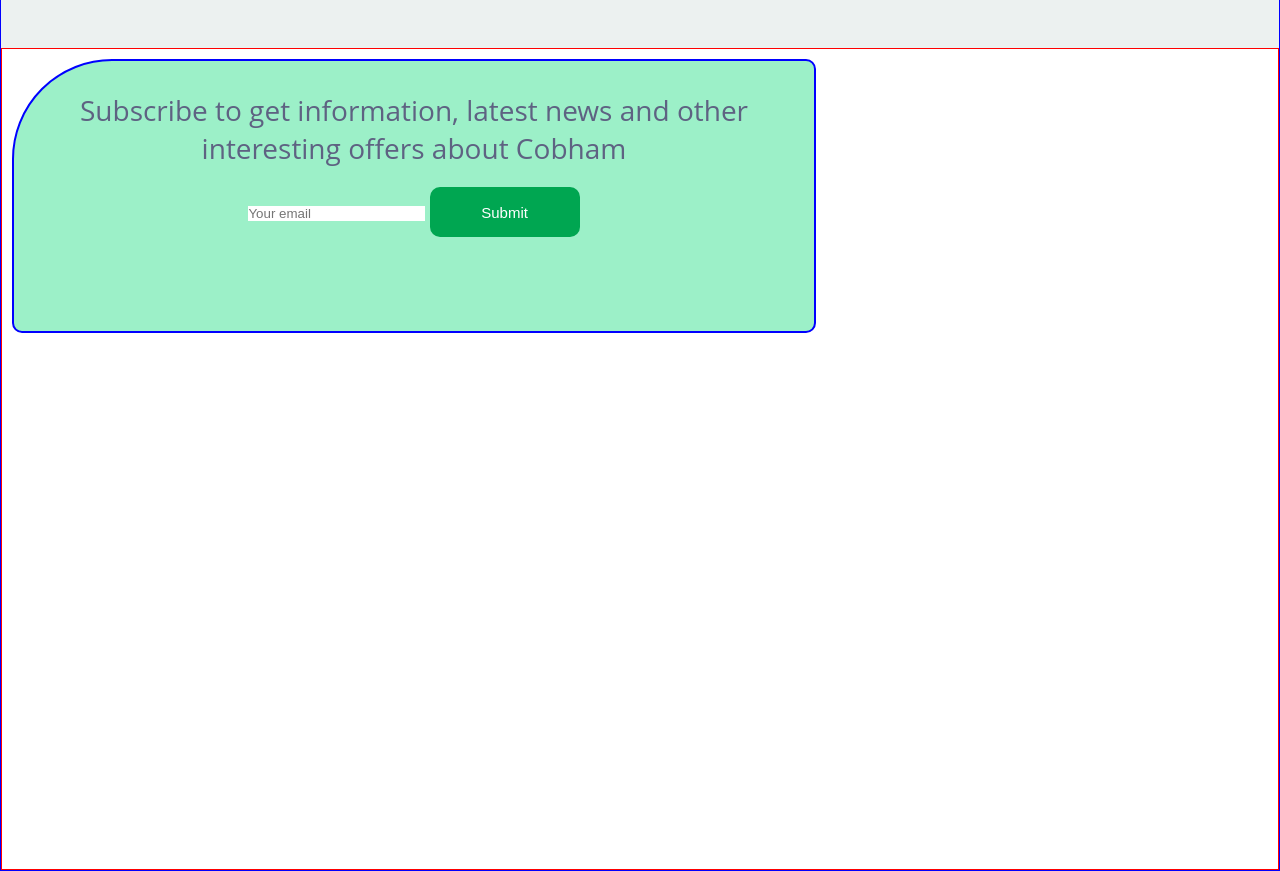
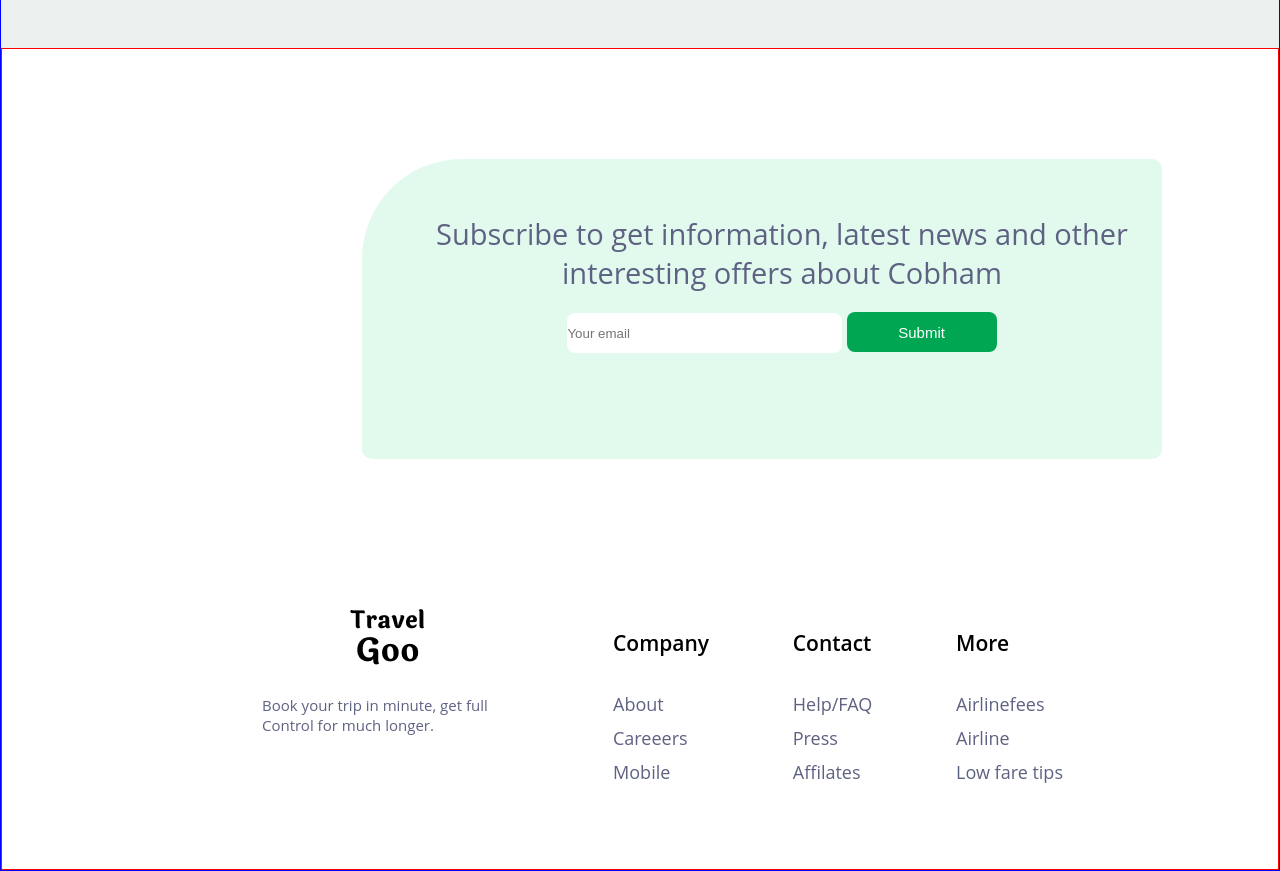
Before and after one commit to Antisocialglitch/Antisocialglitch, a plain HTML site: page TG.html in a window 1280 px wide. Shown: the part 5259-6130 px from the top of the page. Drawn offline with Linux system fonts and the light colour scheme.

Commit message:
version 1 updated

```diff
--- a/TG.html
+++ b/TG.html
@@ -6,6 +6,7 @@
     <title>Document</title>
     <link rel="stylesheet" href="style.css">
     <link rel="preconnect" href="https://fonts.googleapis.com">
+    <script src="/script.js"></script>
 </head>
 <body>
 
@@ -260,6 +261,40 @@
     <button type="button">Submit</button>
     </Form>
    </div>
+   <div class="footerlogo">
+        <img src="/Assets/logos.png" alt="">
+        <h4>Book your trip in minute, get full
+           <br> Control for much longer.
+            </h4>
+   </div>
+   <div class="breez">
+    <span>
+    <h3>Company</h3>
+    <ul>
+        <li>About</li>
+        <li>Careeers</li>
+        <li>Mobile</li>
+    </ul>
+</span>
+<span>
+    <h3>Contact</h3>
+    <ul>
+        <li>Help/FAQ</li>
+        <li>Press</li>
+        <li>Affilates</li>
+    </ul>
+
+</span>
+<span>
+    <h3>More</h3>
+    <ul>
+        <li>Airlinefees</li>
+        <li>Airline</li>
+        <li>Low fare tips</li>
+    </ul>
+
+</span>
+
 </div>
 
 
--- /dev/null
+++ b/script.js
@@ -0,0 +1,13 @@
+let bread = 450
+const tariff = 4.5
+
+let middleFinger = "Rage"
+let fingersUp = 1
+let isRage = true
+let rageMode = { strength:1500, pmove: "assault", isFacts:true };
+let person = { name:'Alex', age: 25 };
+let bodyCount = [2,4,5,8]
+let heHe = fingersUp + streng
+console. log (heHe) ;
+    console.log(bodyCount)
+ console. log(isRage)
--- a/style.css
+++ b/style.css
@@ -692,26 +692,79 @@ h2{
 }
 .footerinfo h3{
     font-weight: 500;
-    font-size: 28px;
+    font-size: 29px;
+    margin-top: 25px;
 }
 .footerinfo{
-    border: 2px solid blue;
+    padding: 30px;
+    padding-left: 70px;
+    /* border: 2px solid blue; */
     height: 30%;
-    width:800px ;
-    background-color:rgba(50, 223, 142, 0.482) ;
+    width:700px ;
+    background-color:rgba(213, 247, 231, 0.689);
     border-radius:100px 10px 10px 10px ;
     color:rgba(94, 98, 130, 1) ;
     padding-top: 30px;
+    position: relative;
+    top: 100px;
+    left: 350px;
+
+
 
 
 }
-
+.footerinfo input{
+    height: 40px;
+    width: 275px;
+    border-radius: 8px;
+}
 .footerinfo button{
- height: 50px;
+ height: 40px;
  width: 150px;
- border-radius: 10px;
+ border-radius: 8px;
  color: rgba(255, 255, 255, 1);
  background:rgba(0, 166, 81, 1) ;
  font-size: 15px;
  padding: 10px;
+
 }
+.footerlogo{
+    width: 250px;
+    height: 150px;
+    text-align: center;
+    /* border: 1px solid red; */
+    position: relative;
+    top: 250px;
+    left:250px;
+}
+.footerlogo h4{
+    margin-top: 25px;
+    font-size: 15px;
+    font-weight: 500;
+    text-align: left;
+    color: rgba(94, 98, 130, 1);
+}
+.breez{
+    display: flex;
+    justify-content: space-between;
+    width: 450px;
+    /* border: 1px solid green; */
+    position: relative;
+    left: 601px;
+    top: 120px;
+}
+.breez li{
+    list-style: none;
+    color:rgba(94, 98, 130, 1) ;
+    margin-bottom: 10px;
+    font-size: 18px;
+    font-weight: 400;
+    /* border: 2px solid black; */
+    text-align: left;
+}
+.breez h3{
+    font-size: 21px;
+    font-weight: 600;
+    margin-bottom: 35px;
+    text-align: left;
+}
```
Also changed, not shown: Assets/logos.png (added).
